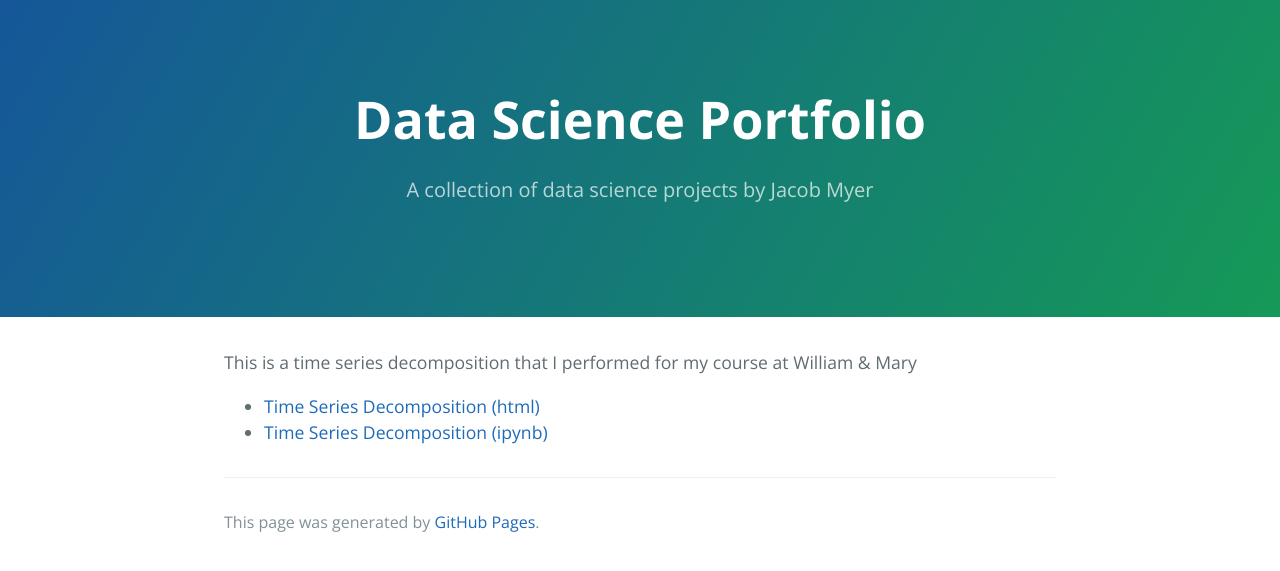
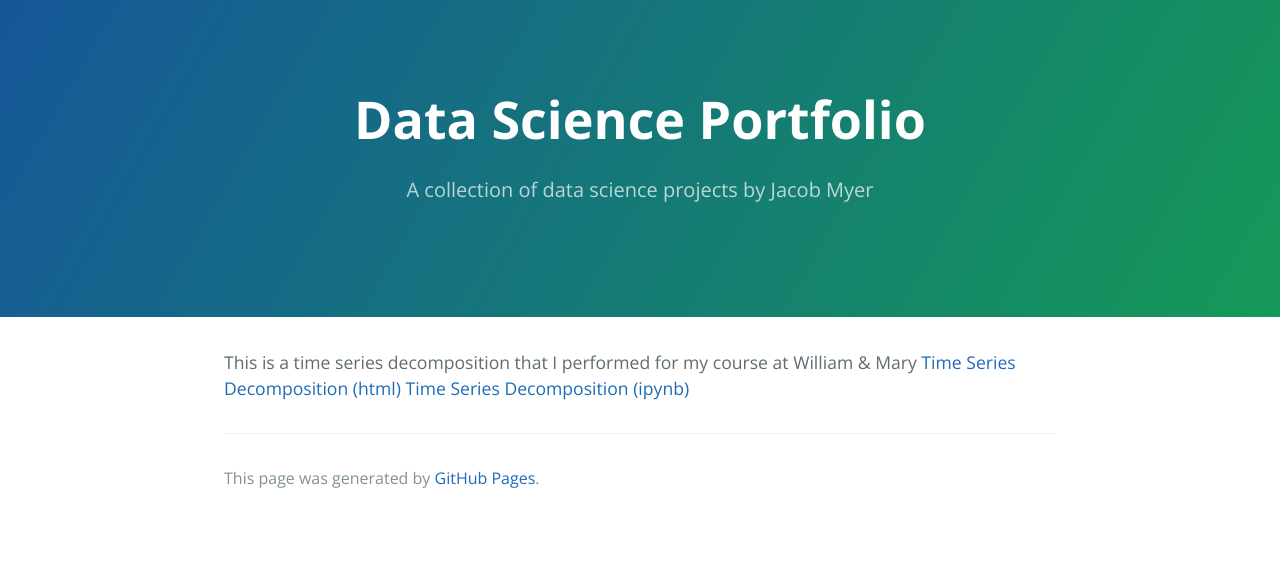
Before and after one commit to jtmyer/jtmyer.github.io, a Jekyll site: the page built from TimeSeries/index.md, in a window 1280 px wide. Shown: the top 571 px of the page. Built offline with Jekyll 4.4.1, drawn with Linux system fonts in a browser that asks for light colours; our own code applies the rules of GitHub Pages for plain Markdown files.

```diff
--- a/TimeSeries/index.md
+++ b/TimeSeries/index.md
@@ -4,5 +4,5 @@ description: Course Content
 ---
 
 This is a time series decomposition that I performed for my course at William & Mary
-- [Time Series Decomposition (html)](jtmyer.github.io/TimeSeries/M3 Time Series Decomposition Assignment.html)
-- [Time Series Decomposition (ipynb)](jtmyer.github.io/TimeSeries/M3 Time Series Decomposition Assignment.ipynb)
+[Time Series Decomposition (html)](jtmyer.github.io/TimeSeries/M3 Time Series Decomposition Assignment.html)
+[Time Series Decomposition (ipynb)](jtmyer.github.io/TimeSeries/M3 Time Series Decomposition Assignment.ipynb)
```
